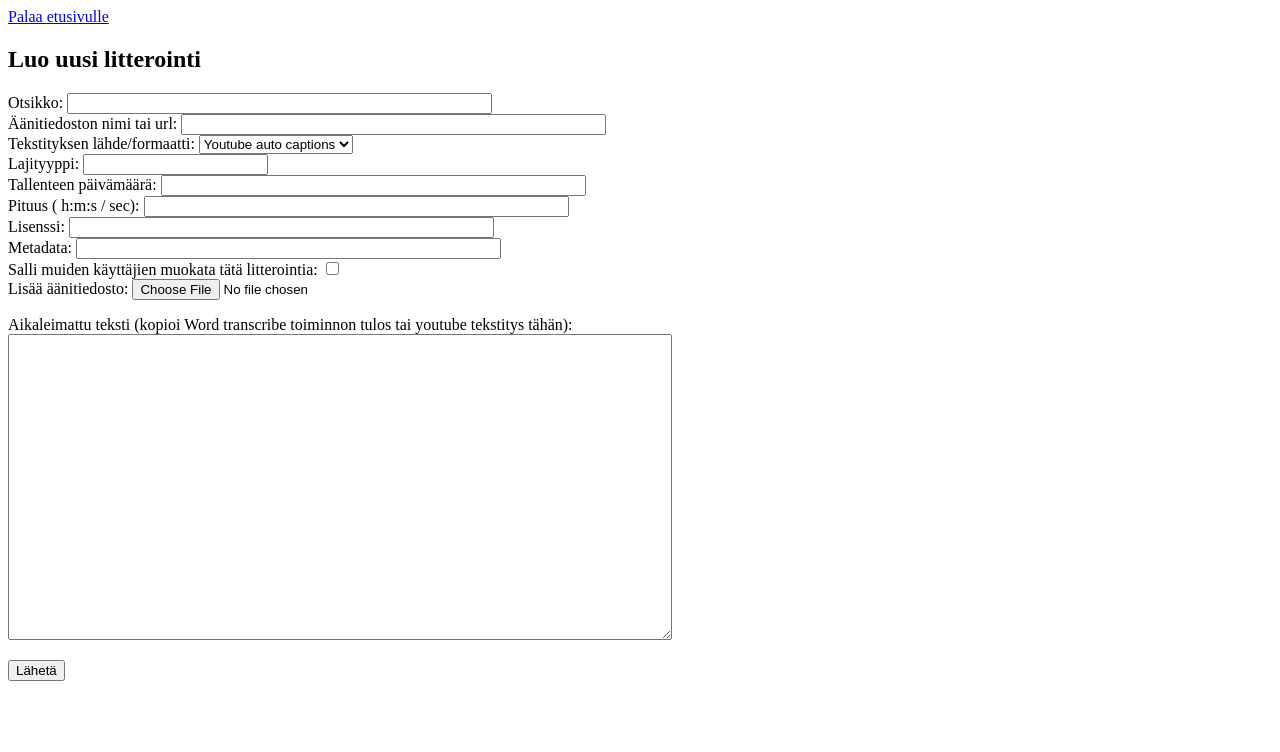
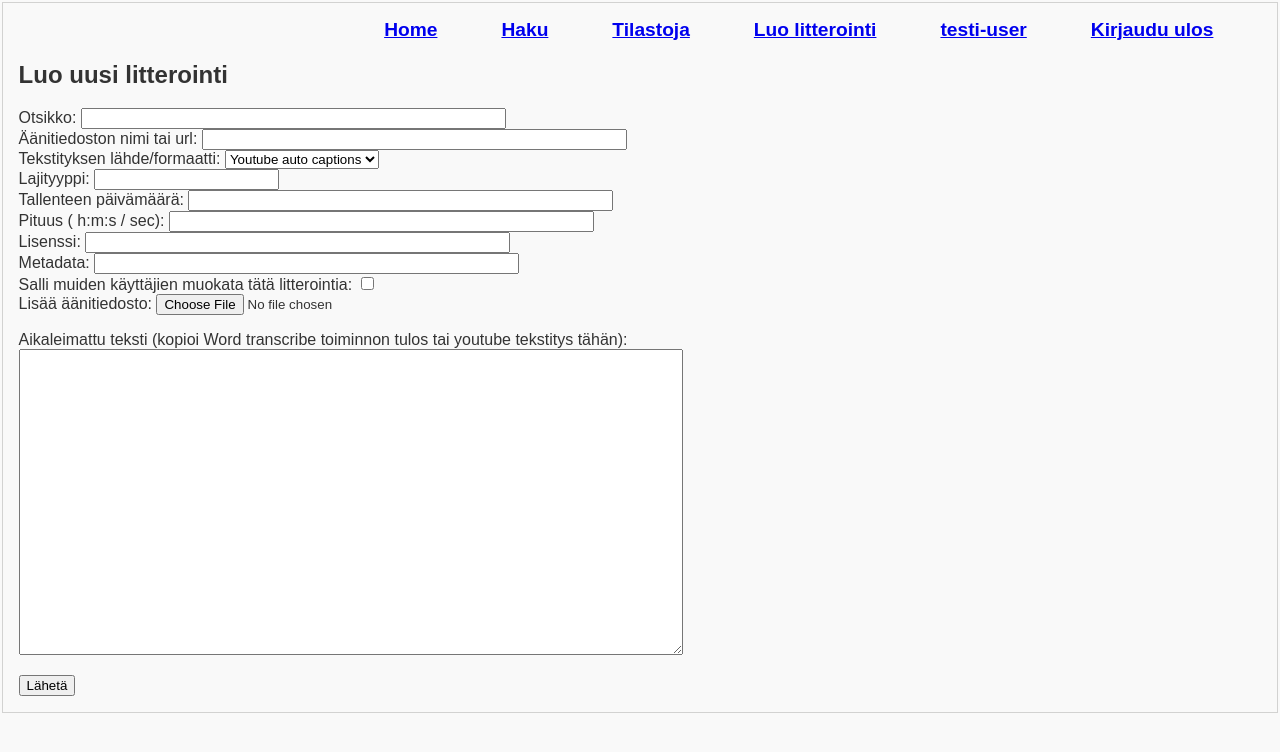
Before and after one commit to jduude/Ai-litteroinnit, a Flask app: page /create_transcription in a window 1280 px wide. Shown: the top 752 px of the page. Run offline with Flask 3, Linux system fonts and the light colour scheme; the visitor is signed in with stand-in values (Sample User, id 1); data comes from the database, SQL or seed files in the repository.

Commit message:
add navbar to create page

```diff
--- a/app.py
+++ b/app.py
@@ -72,6 +72,17 @@ def check_csrf():
             "csrf_token"] != session["csrf_token"]:
         abort(403)
 
+def get_user():
+    """Retrieve the currently logged-in user from the session.
+
+    Returns:
+        The user object or None if not logged in.
+    """
+    if "user_id" in session:
+        user_id = session["user_id"]
+        return users.get_user(user_id)
+    return None
+
 @app.route("/")
 @app.route("/<int:page>")
 def index(page=1):
@@ -85,9 +96,7 @@ def index(page=1):
     """
     user = None
     page_size = 10
-    if "user_id" in session:
-        user_id = session["user_id"]
-        user = users.get_user(user_id)
+    user = get_user()
 
     transcriptions_count = transcriptions.get_transcriptions_count()
     page_count = math.ceil(transcriptions_count / page_size)
@@ -152,7 +161,8 @@ def create_transcription():
         Rendered template with transcription creation form.
     """
     require_login()
-    return render_template("create.html")
+    user = get_user()
+    return render_template("create.html", user=user)
 
 
 @app.route("/new_transcription", methods=["POST"])
--- a/templates/create.html
+++ b/templates/create.html
@@ -8,12 +8,14 @@
     <title>Luo litterointi</title>
     <meta name="description" content="">
     <meta name="viewport" content="width=device-width, initial-scale=1">
-    <link rel="stylesheet" href="">
+    <link rel="stylesheet" href="{{ url_for('static', filename='styles.css') }}">
 </head>
 
 <body>
-    <div>
-        <a href="/">Palaa etusivulle</a>
+    <div class="main-wrapper">
+        <div class="header">
+            {% include 'navigation.html' %}
+        </div>
         {% if session.user_id %}
         <div>
             <h2>Luo uusi litterointi</h2>
```
